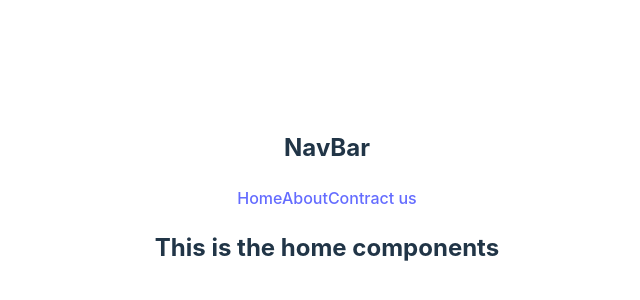
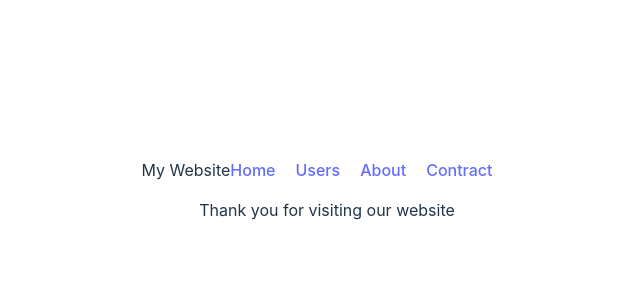
Before and after one commit to Hasan1971f/introduction-to-react-router, a React (Vite) app: page / in a window 1280 px wide. Shown: the part 202-502 px from the top of the page, without its empty margins (313-953 px from the left). Built offline with nearby package versions, Linux system fonts and the light colour scheme.

Commit message:
added a Nested Route Fantastic and Gentle Users and use Link, Outlet

```diff
--- /dev/null
+++ b/src/Components/Footer/Footer.jsx
@@ -0,0 +1,11 @@
+
+
+const Footer = () => {
+    return (
+        <div>
+            <p>Thank you for visiting our website </p>
+        </div>
+    );
+};
+
+export default Footer;
--- /dev/null
+++ b/src/Components/Header/Header.css
@@ -0,0 +1,3 @@
+nav a{
+    margin-right: 20px;
+}
--- a/src/Components/Header/Header.jsx
+++ b/src/Components/Header/Header.jsx
@@ -1,13 +1,17 @@
-
+import { Link } from 'react-router-dom';
+import './Header.css';
 
 const Header = () => {
     return (
         <div>
-            <h2>NavBar</h2>
+
             <nav >
-                <a href="/">Home</a>
-                <a href="/about">About</a>
-                <a href="/">Contract us</a>
+                <span>My Website</span>
+                <Link to="/">Home</Link>
+                <Link to="/users">Users</Link>
+                <Link to="/about">About</Link>
+                <Link to="/contract">Contract</Link>
+
             </nav>
         </div>
     );
--- a/src/Components/Home/Home.jsx
+++ b/src/Components/Home/Home.jsx
@@ -1,13 +1,15 @@
 import { Outlet } from "react-router-dom";
 import Header from "../Header/Header";
+import Footer from "../Footer/Footer";
 
 
 const Home = () => {
     return (
         <div>
             <Header></Header>
-            <h2>This is the home components</h2>
             <Outlet></Outlet>
+            <Footer></Footer>
+
         </div>
     );
 };
--- /dev/null
+++ b/src/Components/Users/Users.jsx
@@ -0,0 +1,12 @@
+
+
+const Users = () => {
+    return (
+        <div>
+            <h2>Our Users</h2>
+            <p>Fantastic and Gentle Users</p>
+        </div>
+    );
+};
+
+export default Users;
```
Also changed, not shown: src/main.jsx (+10 -4 lines).
